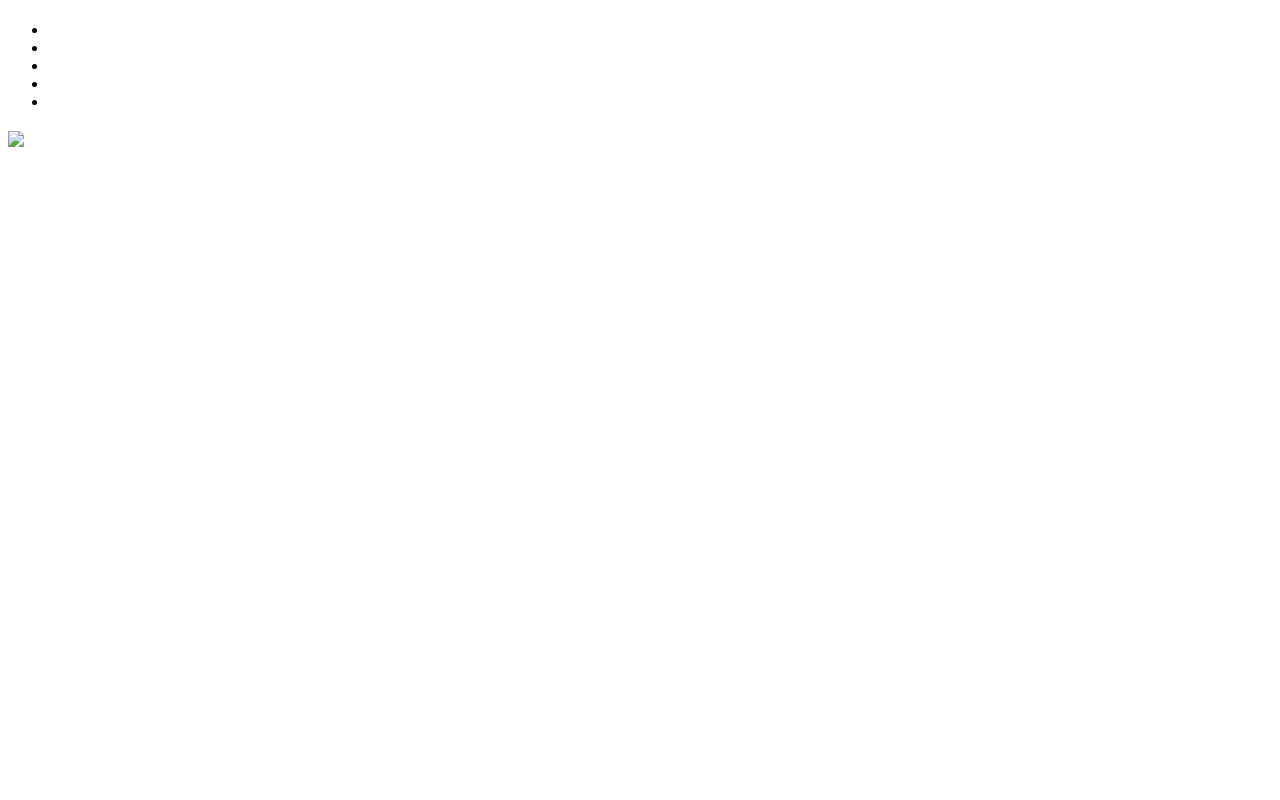
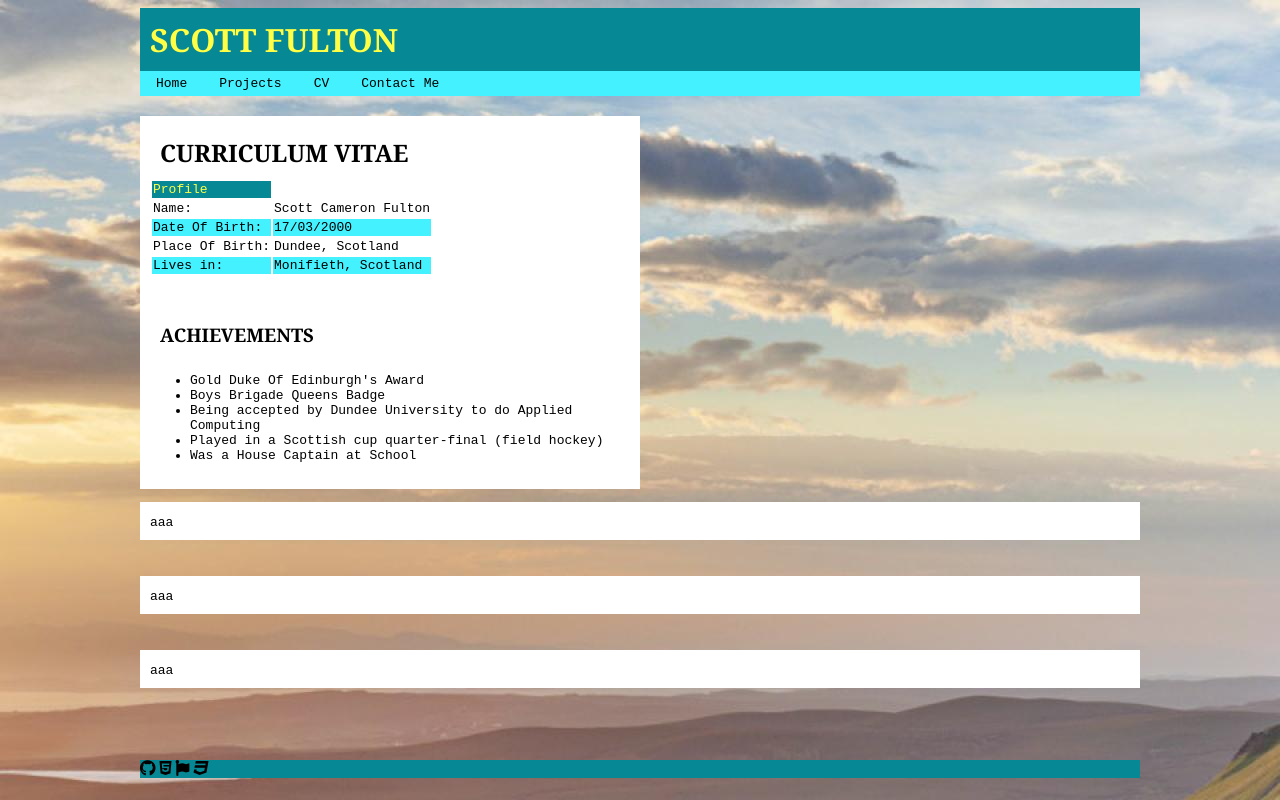
Before and after one commit to scottfulton2/scottfulton2.io, a plain HTML site: page CV-page.html in a window 1280 px wide. Drawn offline with Linux system fonts and the light colour scheme; files whose address does not match are found by name; a web font is replaced by a local one.

Commit message:
linked the projects, CV and contacts pages to the correct CSS files, added in some extra styling for the table on the CV page as well as adding in some of the content required for that page.

```diff
--- a/CV-page.html
+++ b/CV-page.html
@@ -4,27 +4,115 @@
   <head>
     <meta charset="utf-8">
     <title>Project::CV</title>
-  <!--  <link rel="stylesheet" href="project60.css"> -->
+    <link rel="stylesheet" href="project60.css">
+    <link rel="stylesheet" href="unsemantic-master/assets/stylesheets/unsemantic-grid-base.css">
+    <link rel="stylesheet" href="https://use.fontawesome.com/releases/v5.5.0/css/all.css" integrity="sha384-B4dIYHKNBt8Bc12p+WXckhzcICo0wtJAoU8YZTY5qE0Id1GSseTk6S+L3BlXeVIU" crossorigin="anonymous">
   </head>
 
-  <body>
-    <header>
-      <h1></h1>
-      <nav class="primaryNav">
-        <ul>
-          <li><a href="#"></a></li>
-          <li><a href="#"></a></li>
-          <li><a href="#"></a></li>
-          <li><a href="#"></a></li>
-          <li><a href="#"></a></li>
-        </ul>
-      </nav>
-    </header>
-    <h2></h2>
-    <p></p>
-    <img src = "C:\Users\scottfulton\Documents\.png">
+  <div class = "grid-container">
+    <body background = "C:\Users\Student\scottfulton2.io\bg_image.jpg">
+      <header>
+        <h1>Scott Fulton</h1>
+        <nav class = "navigation">
+          <ul>
+            <li><a href="C:\Users\Student\scottfulton2.io\index.html">Home</a></li>
+            <li><a href="C:\Users\Student\scottfulton2.io\Projects-page.html">Projects</a></li>
+            <li><a href="">CV</a></li>
+            <li><a href="C:\Users\Student\scottfulton2.io\Contacts-Page.html">Contact Me</a></li>
+          </ul>
+        </nav>
+      </header>
 
+      <br></br>
+      <br></br>
+      <br></br>
 
+      <div class="profile-achievements-container">
+        <div class="white-container">
+          <h2>Curriculum vitae</h2>
+          <table>
+            <tr class = "top-row">
+              <td>
+                Profile
+              </td>
+            </tr>
+            <tr>
+              <td>
+                Name:
+              </td>
+              <td>
+                Scott Cameron Fulton
+              </td>
+            </tr>
+            <tr class="odd-number-row">
+              <td>
+                Date Of Birth:
+              </td>
+              <td>
+                17/03/2000
+              </td>
+            </tr>
+            <tr>
+              <td>
+                Place Of Birth:
+              </td>
+              <td>
+                Dundee, Scotland
+              </td>
+            </tr>
+            <tr class="odd-number-row">
+              <td>
+                Lives in:
+              </td>
+              <td>
+                Monifieth, Scotland
+              </td>
+            </tr>
+          </table>
+          <br></br>
+          <h3>achievements</h3>
+          <ul>
+            <li>Gold Duke Of Edinburgh's Award</li>
+            <li>Boys Brigade Queens Badge</li>
+            <li>Being accepted by Dundee University to do Applied Computing</li>
+            <li>Played in a Scottish cup quarter-final (field hockey)</li>
+            <li>Was a House Captain at School</li>
+          </ul>
+        </div>
+      </div>
+
+      <br></br>
+
+      <div class="white-container">
+        <p1>
+          aaa
+        </p1>
+      </div>
+
+      <br></br>
+
+      <div class="white-container">
+        <p2>
+          aaa
+        </p2>
+      </div>
+
+      <br></br>
+
+      <div class="white-container">
+        <p3>
+          aaa
+        </p3>
+      </div>
+
+      <br></br>
+      <br></br>
+      <footer>
+        <i class="fab fa-github"></i>
+        <i class="fab fa-html5"></i>
+        <i class="fab fa-font-awesome-flag"></i>
+        <i class="fab fa-css3"></i>
+      </footer>
+    </div>
   </body>
-
 </html>
--- a/Project60.css
+++ b/Project60.css
@@ -17,13 +17,13 @@ nav li a {
     font-family: monospace;
 }
 
-header{
+header {
   background-color: #068994;
   position: fixed;
   width: 1000px;
 }
 
-.navigation{
+.navigation {
   background-color: #43F1FF;
 }
 
@@ -86,18 +86,19 @@ h2, h3 {
   background-color: #000000;
 }
 
-p1, p2, p3, p4 {
+p1, p2, p3, p4, li, td {
   font-family: monospace;
+}
+
+.white-container {
+  background-color: #FFFFFF;
+  padding: 10px;
+
 }
 
 footer {
   background-color: #068994;
   color: #000000;
-}
-
-.intro-container {
-  background-color: #FFFFFF;
-  padding: 10px 10px;
 }
 
 .card-alignment {
@@ -135,3 +136,23 @@ footer {
   padding: 10px;
   text-decoration: none;
 }
+
+.top-row {
+  background-color: #068994;
+  color: #FFFF45;
+}
+
+.top-row, td {
+  font-weight:200;
+}
+
+.odd-number-row {
+  background-color: #43F1FF;
+}
+
+.profile-achievements-container {
+  display:flex;
+  flex-direction: column;
+  width: 500px;
+  height: 350px;
+}
```
Also changed, not shown: Contacts-Page.html (+29 -15 lines), Projects-page.html (+29 -15 lines), index.html (+7 -7 lines).
